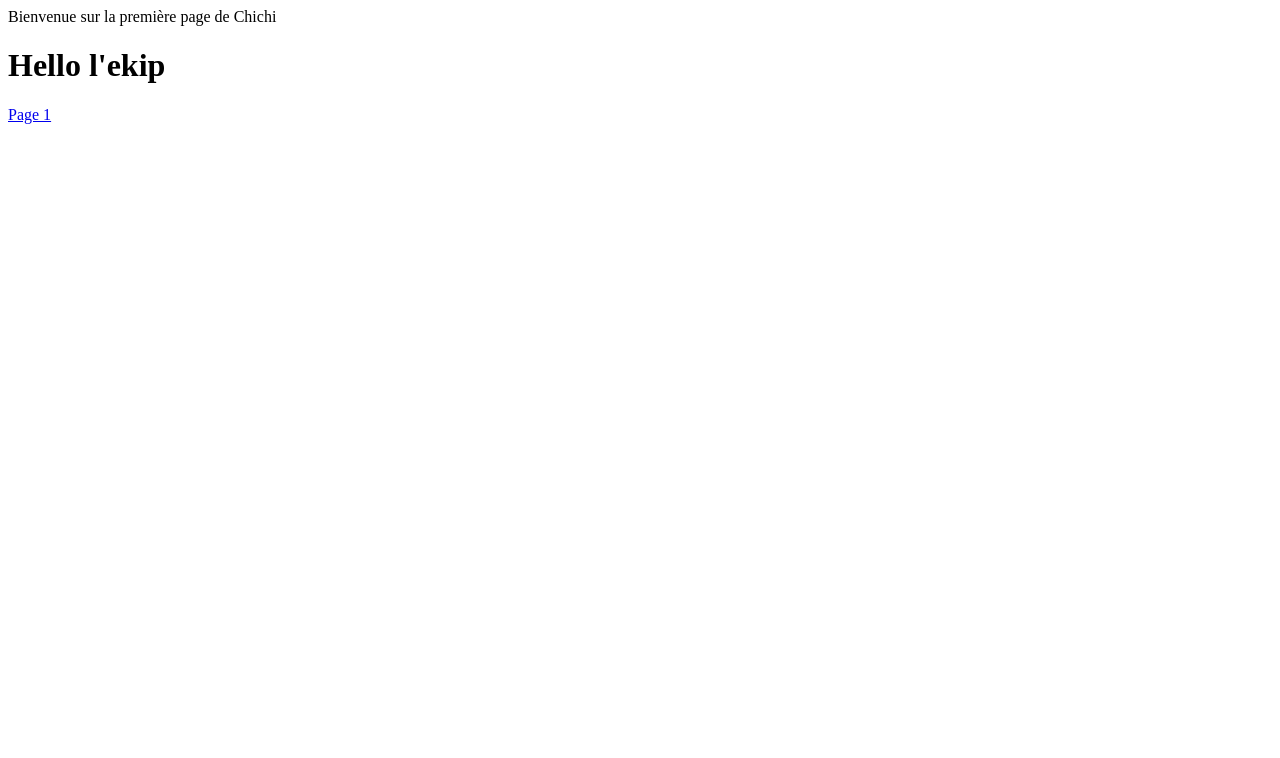
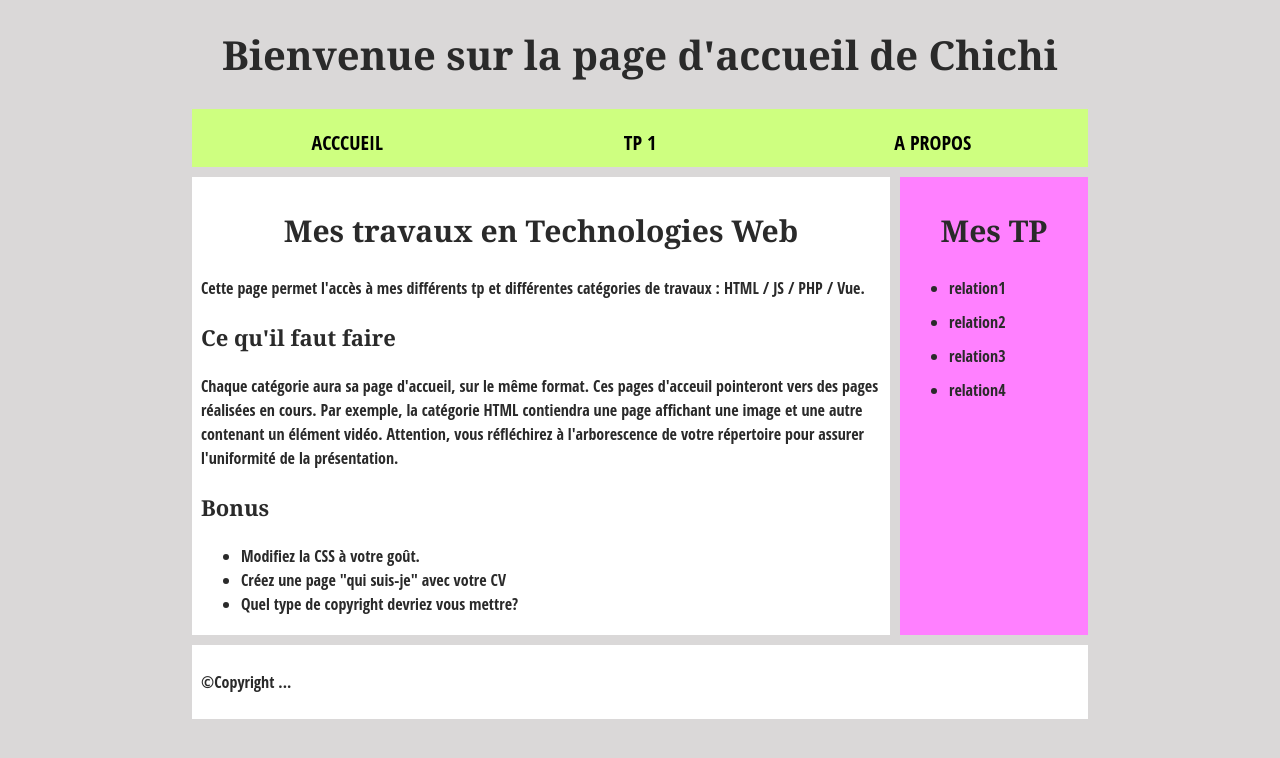
Before and after one commit to haangeline/haangeline.github.io, a plain HTML site: page index.html in a window 1280 px wide. Drawn offline with Linux system fonts and the light colour scheme.

Commit message:
fin tp1
reprise page vb
ajout et modification css

liens : tp1, à propos
image dans tp1

```diff
--- a/index.html
+++ b/index.html
@@ -1,19 +1,64 @@
 <!DOCTYPE html>
 <html>
-    <head>
-        <title>
-            haaccueil
-        </title>
-    </head>
-<body>
+  <head>
+    <meta charset="utf-8">
+
+    <title>haaccueil</title>
+    <link rel="stylesheet" type="text/css" href="style.css">
+
+  </head>
+
+  <body>
     <header>
-        Bienvenue sur la première page de Chichi
+      <h1>Bienvenue sur la page d'accueil de Chichi</h1>
     </header>
-    <h1>
-        Hello l'ekip
-    </h1>
+
     <nav>
-        <a href="./page1.html">Page 1</a>
-    </nav>
-</body>
+      <ul>
+        <li><a href="./index.html">Acccueil</a></li>
+        <li><a href="./tp1.html">TP 1</a></li>
+        <li><a href="./apropos.html">A propos</a></li>
+      </ul>
+
+     </nav>
+
+     <main>
+      <article>
+        <h2>Mes travaux en Technologies Web</h2>
+        <p>
+            Cette page permet l'accès à mes différents tp et différentes catégories de travaux : HTML / JS / PHP / Vue.
+        </p>
+
+        <h3>Ce qu'il faut faire</h3>
+        <p>
+            Chaque catégorie aura sa page d'accueil, sur le même format. Ces pages d'acceuil pointeront vers des pages réalisées en cours.
+            Par exemple, la catégorie HTML contiendra une page affichant une image et une autre contenant un élément vidéo.
+            Attention, vous réfléchirez à l'arborescence de votre répertoire pour assurer l'uniformité de la présentation.
+        </p>
+
+        <h3>Bonus</h3>
+        <ul>
+          <li>Modifiez la CSS à votre goût.</li>
+          <li>Créez une page "qui suis-je" avec votre CV</li>
+          <li>Quel type de copyright devriez vous mettre?</li>
+        </ul>
+      </article>
+
+      <aside>
+        <h2>Mes TP</h2>
+        <ul>
+          <li><a href="#"></a>relation1</li>
+          <li><a href="#"></a>relation2</li>
+          <li><a href="#"></a>relation3</li>
+          <li><a href="#"></a>relation4</li>
+        </ul>
+      </aside>
+
+    </main>
+
+    <footer>
+      <p>©Copyright ... </p>
+    </footer>
+
+  </body>
 </html>
--- /dev/null
+++ b/style.css
@@ -0,0 +1,134 @@
+/* || General setup */
+
+html, body {
+    margin: 0;
+    padding: 0;
+  }
+
+  html {
+    font-size: 10px;
+    background-color: #dad8d8;
+  }
+
+  body {
+    width: 70%;
+    margin: 0 auto;
+  }
+
+  /* || typography */
+
+  h1, h2, h3 {
+    font-family: 'Georgia', serif;
+    color: #2a2a2a;
+  }
+
+  p, input, li {
+    font-family: 'Open Sans Condensed', sans-serif;
+    color: #2a2a2a;
+  }
+
+  h1 {
+    font-size: 4rem;
+    text-align: center;
+    <!titre en blanc avec ombre :>
+    <!color: white;>
+    <!text-shadow: 2px 2px 10px black;>
+  }
+
+  h2 {
+    font-size: 3rem;
+    text-align: center;
+  }
+
+  h3 {
+    font-size: 2.2rem;
+  }
+
+  p, li {
+    font-size: 1.6rem;
+    line-height: 1.5;
+  }
+
+  /* || header layout */
+
+  nav, article, aside, footer {
+    background-color: white;
+    padding: 1%;
+  }
+
+  nav {
+    height: 40px;
+    background-color: #ceff80;
+    display: flex;
+    margin-bottom: 10px;
+  }
+
+  nav ul {
+    padding: 0;
+    list-style-type: none;
+    flex: 2;
+    display: flex;
+  }
+
+  nav li {
+    display: inline;
+    text-align: center;
+    flex: 1;
+  }
+
+  nav a {
+    display: inline-block;
+    font-size: 2rem;
+    text-transform: uppercase;
+    text-decoration: none;
+    color: black;
+  }
+
+  nav form {
+    flex: 1;
+    display: flex;
+    align-items: center;
+    height: 100%;
+    padding: 0 2em;
+  }
+
+  input {
+    font-size: 1.6rem;
+    height: 32px;
+  }
+
+  input[type="search"] {
+    flex: 3;
+  }
+
+  input[type="submit"] {
+    flex: 1;
+    margin-left: 1rem;
+    background: #333;
+    border: 0;
+    color: white;
+  }
+
+  /* || main layout */
+
+  main {
+    display: flex;
+  }
+
+  article {
+    flex: 4;
+  }
+
+  aside {
+    flex: 1;
+    margin-left: 10px;
+    background-color: #ff80ff;
+  }
+
+  aside li {
+    padding-bottom: 10px;
+  }
+
+  footer {
+    margin-top: 10px;
+  }
```
Also changed, not shown: apropos.html (added, +19 -0 lines), page1.html (deleted, +0 -13 lines), tp1.html (added, +24 -0 lines), ratdegout.png (added).
